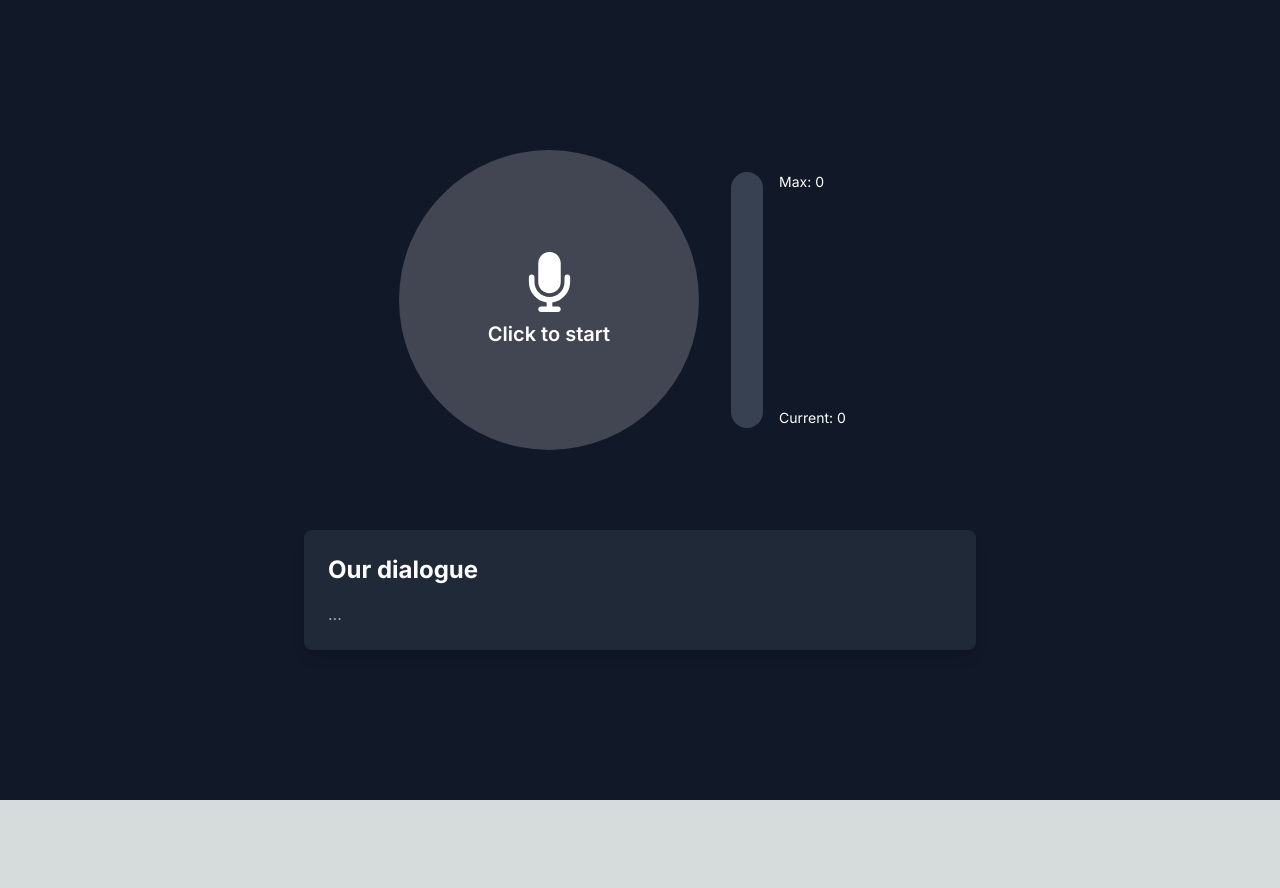
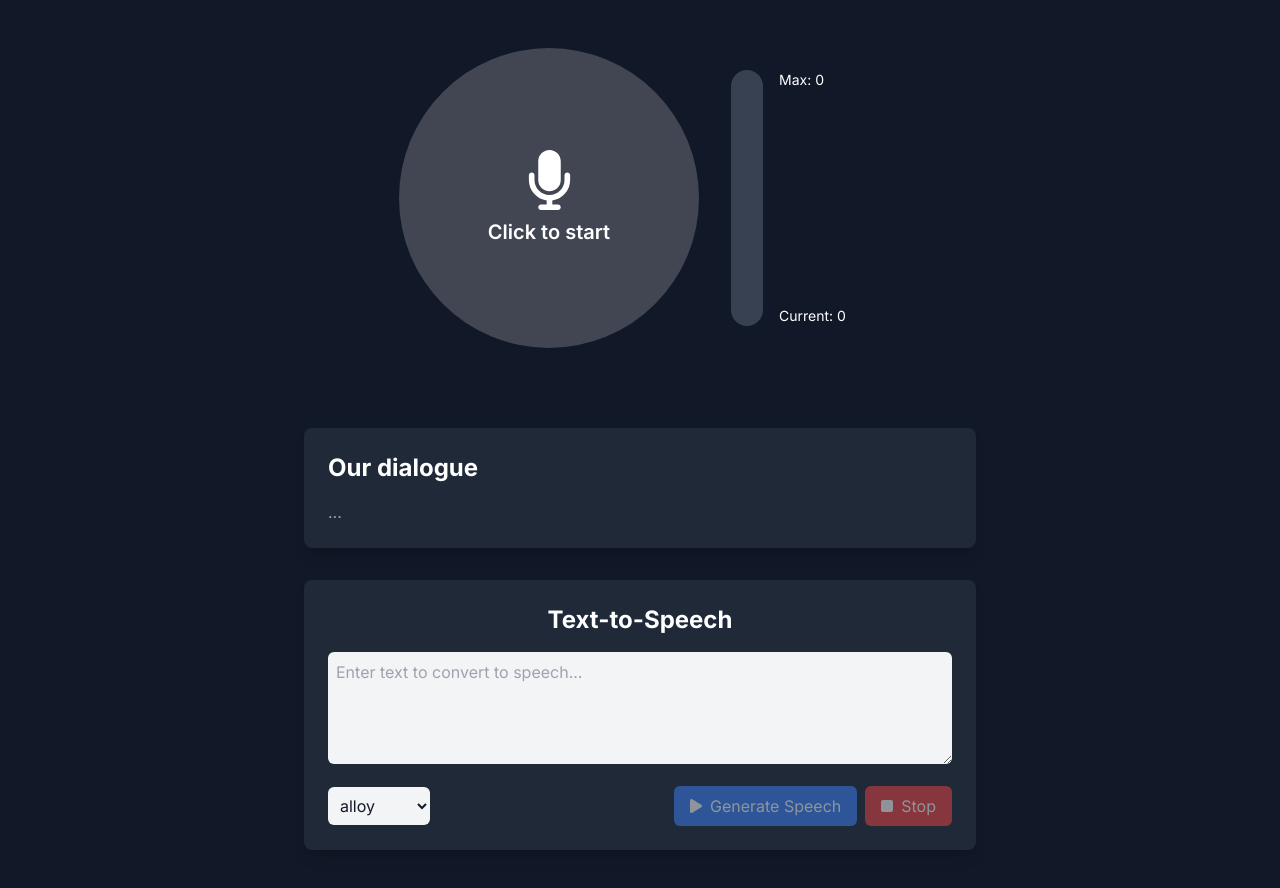
Before and after one commit to apetelin/Brainiacs, a Next.js app: page / in a window 1280 px wide. Shown: the top 888 px of the page. Before the commit the page ends 800 px from the top, so only its background shows below. Built offline with nearby package versions, Linux system fonts and the light colour scheme.

Commit message:
Add TTS API route and integrate TTSComponent into MainComponent
- Create TTS API route to handle text-to-speech conversions using OpenAI API
- Implement TTSComponent with a form for text input and voice selection
- Add TTSComponent to MainComponent to enable TTS functionality in the interface

```diff
--- /dev/null
+++ b/app/api/tts/route.ts
@@ -0,0 +1,62 @@
+import { NextResponse } from 'next/server';
+import OpenAI from 'openai';
+
+// Define types for the request body
+type TTSRequestBody = {
+    text: string;
+    voice?: 'alloy' | 'echo' | 'fable' | 'onyx' | 'nova' | 'shimmer';
+};
+
+// Initialize OpenAI client
+const openai = new OpenAI({
+    apiKey: process.env.OPENAI_API_KEY,
+});
+
+// Validate the voice option
+const isValidVoice = (voice: string | undefined): voice is TTSRequestBody['voice'] =>
+    voice === undefined || ['alloy', 'echo', 'fable', 'onyx', 'nova', 'shimmer'].includes(voice);
+
+export async function POST(request: Request) {
+    try {
+        const { text, voice } = await request.json() as TTSRequestBody;
+
+        // Input validation
+        if (!text || text.length > 1000) {
+            return NextResponse.json({ error: 'Invalid text input. Must be a string with 1-1000 characters.' }, { status: 400 });
+        }
+
+        if (!isValidVoice(voice)) {
+            return NextResponse.json({ error: 'Invalid voice option.' }, { status: 400 });
+        }
+
+        // Generate speech using OpenAI API
+        const mp3 = await openai.audio.speech.create({
+            model: "tts-1",
+            voice: voice || "alloy",
+            input: text,
+        });
+
+        // Convert the response to a Buffer
+        const buffer = Buffer.from(await mp3.arrayBuffer());
+
+        // Return the audio file
+        return new NextResponse(buffer, {
+            status: 200,
+            headers: {
+                'Content-Type': 'audio/mpeg',
+                'Content-Disposition': 'attachment; filename="speech.mp3"',
+            },
+        });
+    } catch (error) {
+        console.error('TTS API error:', error);
+
+        // Determine if it's an OpenAI API error
+        if (error instanceof OpenAI.APIError) {
+            const status = error.status || 500;
+            return NextResponse.json({ error: error.message }, { status });
+        }
+
+        // Generic error response
+        return NextResponse.json({ error: 'Internal Server Error' }, { status: 500 });
+    }
+}
--- a/components/MainComponent.tsx
+++ b/components/MainComponent.tsx
@@ -7,6 +7,7 @@ import { useAudioRecording } from './useAudioRecording';
 import { circles, maxCircleSize } from './constants';
 import { TranscriptionHistory } from './TranscriptionHistory';
 import { VolumeBar } from './VolumeBar';
+import {TTSComponent} from "@/components/TTSComponent";
 
 interface Transcription {
     text: string;
@@ -129,6 +130,7 @@ export const MainComponent: React.FC = () => {
                     {transcriptionError && <p className="text-red-500">{transcriptionError}</p>}
                 </div>
                 <TranscriptionHistory transcriptions={transcriptionHistory} />
+                <TTSComponent />
             </div>
         </React.Fragment>
     );
--- /dev/null
+++ b/components/TTSComponent.tsx
@@ -0,0 +1,110 @@
+"use client";
+
+import * as React from 'react';
+import { FontAwesomeIcon } from '@fortawesome/react-fontawesome';
+import { faPlay, faStop } from '@fortawesome/free-solid-svg-icons';
+
+const voices = ['alloy', 'echo', 'fable', 'onyx', 'nova', 'shimmer'] as const;
+type Voice = typeof voices[number];
+
+export const TTSComponent: React.FC = () => {
+    const [text, setText] = React.useState('');
+    const [voice, setVoice] = React.useState<Voice>('alloy');
+    const [isLoading, setIsLoading] = React.useState(false);
+    const [error, setError] = React.useState<string | null>(null);
+    const [audio, setAudio] = React.useState<HTMLAudioElement | null>(null);
+
+    const handleTextChange = (e: React.ChangeEvent<HTMLTextAreaElement>) => {
+        setText(e.target.value);
+    };
+
+    const handleVoiceChange = (e: React.ChangeEvent<HTMLSelectElement>) => {
+        setVoice(e.target.value as Voice);
+    };
+
+    const handleSubmit = async (e: React.FormEvent) => {
+        e.preventDefault();
+        setIsLoading(true);
+        setError(null);
+
+        try {
+            const response = await fetch('/api/tts', {
+                method: 'POST',
+                headers: {
+                    'Content-Type': 'application/json',
+                },
+                body: JSON.stringify({ text, voice }),
+            });
+
+            if (!response.ok) {
+                const errorData = await response.json();
+                throw new Error(errorData.error || 'Failed to generate speech');
+            }
+
+            const blob = await response.blob();
+            const url = URL.createObjectURL(blob);
+            const newAudio = new Audio(url);
+            setAudio(newAudio);
+            newAudio.play();
+        } catch (err) {
+            setError(err instanceof Error ? err.message : 'An unknown error occurred');
+        } finally {
+            setIsLoading(false);
+        }
+    };
+
+    const handleStop = () => {
+        if (audio) {
+            audio.pause();
+            audio.currentTime = 0;
+        }
+    };
+
+    return (
+        <div className="flex flex-col items-center justify-center w-full max-w-2xl mx-auto bg-gray-800 rounded-lg shadow-lg p-6 mt-8">
+            <h2 className="text-2xl font-bold text-white mb-4">Text-to-Speech</h2>
+            <form onSubmit={handleSubmit} className="w-full space-y-4">
+                <textarea
+                    value={text}
+                    onChange={handleTextChange}
+                    className="w-full p-2 text-gray-900 bg-gray-100 rounded-md"
+                    rows={4}
+                    placeholder="Enter text to convert to speech..."
+                />
+                <div className="flex justify-between items-center">
+                    <select
+                        value={voice}
+                        onChange={handleVoiceChange}
+                        className="p-2 text-gray-900 bg-gray-100 rounded-md"
+                    >
+                        {voices.map((v) => (
+                            <option key={v} value={v}>
+                                {v}
+                            </option>
+                        ))}
+                    </select>
+                    <div className="space-x-2">
+                        <button
+                            type="submit"
+                            disabled={isLoading || !text}
+                            className="px-4 py-2 bg-blue-500 text-white rounded-md disabled:opacity-50"
+                        >
+                            <FontAwesomeIcon icon={faPlay} className="mr-2" />
+                            {isLoading ? 'Generating...' : 'Generate Speech'}
+                        </button>
+                        <button
+                            type="button"
+                            onClick={handleStop}
+                            disabled={!audio}
+                            className="px-4 py-2 bg-red-500 text-white rounded-md disabled:opacity-50"
+                        >
+                            <FontAwesomeIcon icon={faStop} className="mr-2" />
+                            Stop
+                        </button>
+                    </div>
+                </div>
+            </form>
+            {error && <p className="text-red-500 mt-4">{error}</p>}
+        </div>
+    );
+};
```
